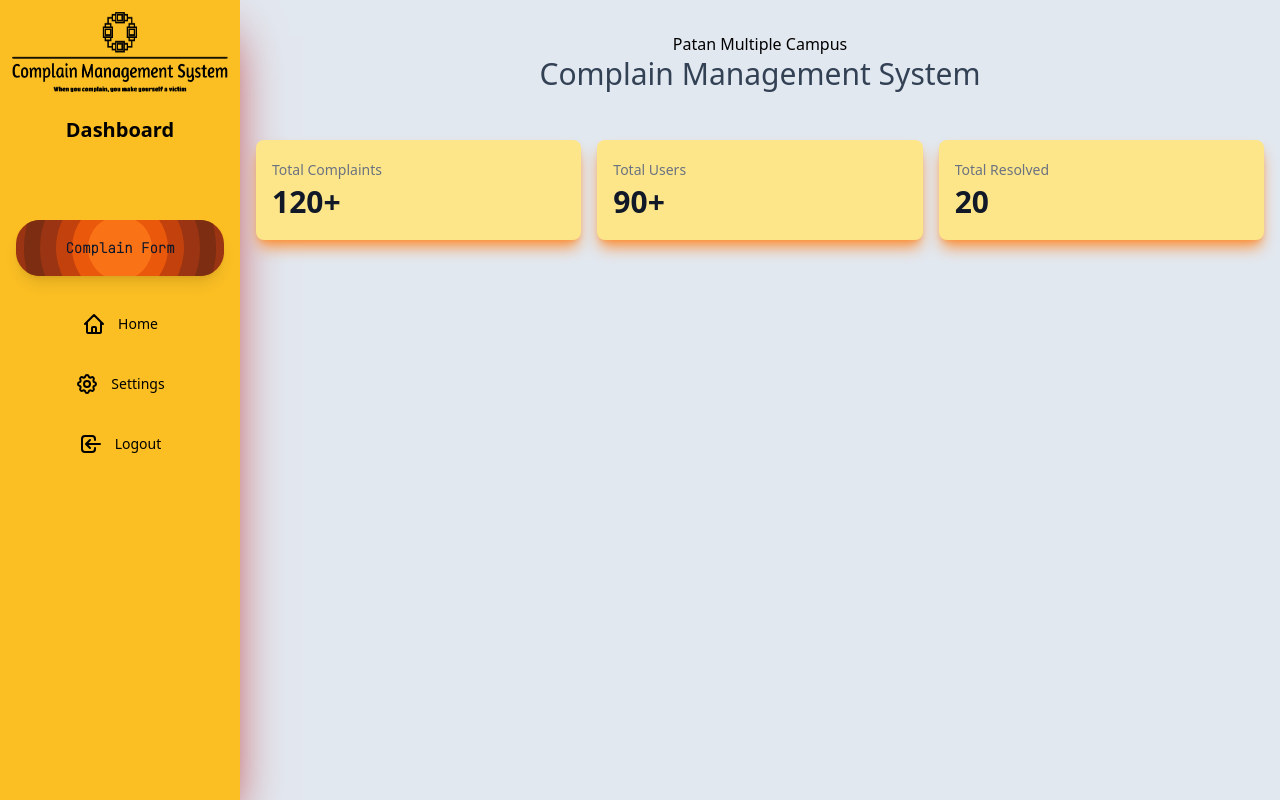
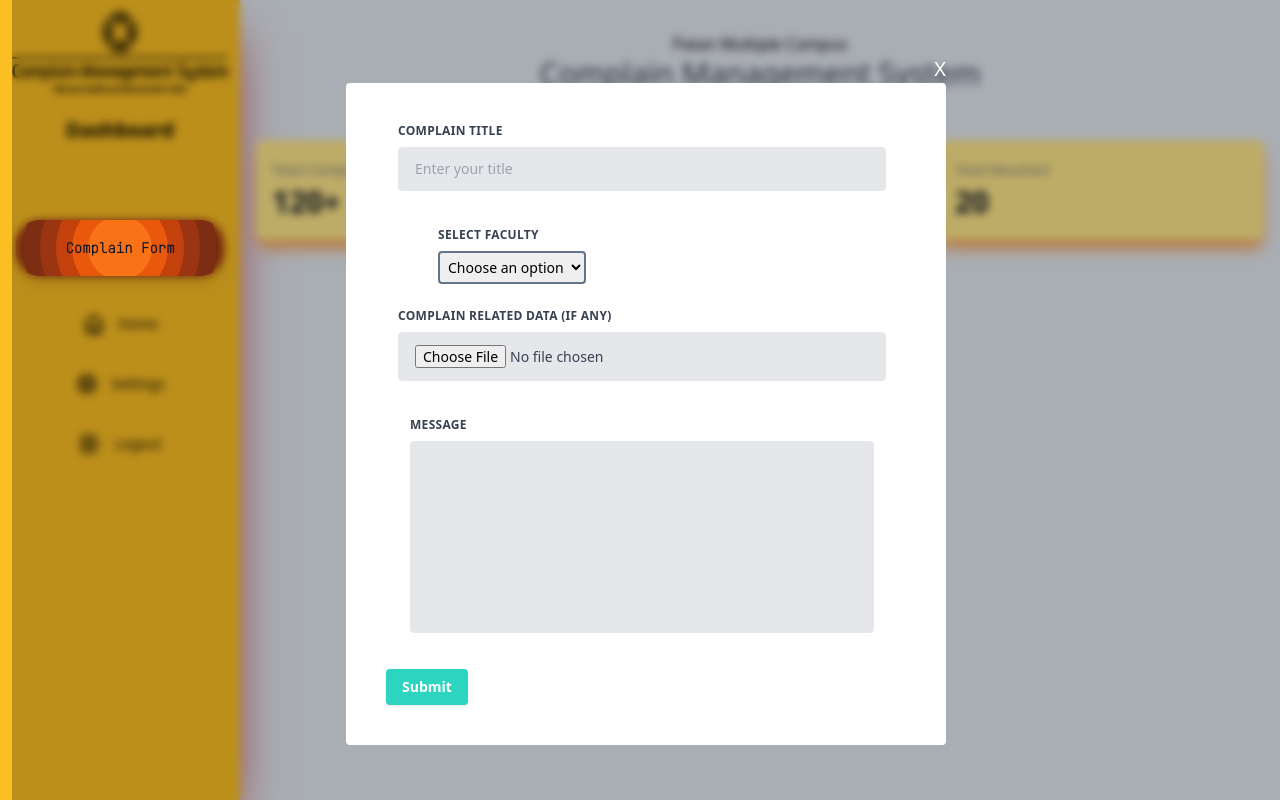
Before and after one commit to Milap-Magar/frontend, a React (Create React App) app: page /dashboard in a window 1280 px wide. Both pictures are taken after a click on the button "Complain Form". Built offline with nearby package versions, Linux system fonts and the light colour scheme; the HTML template or start-up script is replaced by a standard one.

Commit message:
Complain Form added

```diff
--- a/src/App.js
+++ b/src/App.js
@@ -1,6 +1,6 @@
 import React, { useState } from "react";
 import { BrowserRouter as Router, Routes, Route } from "react-router-dom";
-import {Dashboard, Complain} from "./components/";
+import {Dashboard, Complain } from "./components/";
 import { Login, Register } from "./pages";
 import "./index.css";
 // import PrivateRoute from "./routes/Private.routes";
--- a/src/components/A-Componenets/Button.jsx
+++ b/src/components/A-Componenets/Button.jsx
@@ -1,9 +1,16 @@
-import React from "react";
+import React, { useState , Fragment } from "react";
+import Modal from "./Modal";
+import Form from "./Form";
 
 const Button = () => {
+  const [showModal, setShowModal] = useState(false);
   return (
     <>
-      <button className="relative shadow-lg shadow-red-7 00 hover:border-sky-600 duration-500 group cursor-pointer text-slate-900 font-jet-mono text-md hover:text-lg overflow-hidden h-14 w-52 rounded-3xl bg-orange-800 p-2 flex justify-center items-center font-extrabold">
+      <Fragment>
+        <button
+          className="relative shadow-lg shadow-red-7 00 hover:border-sky-600 duration-500 group cursor-pointer text-slate-900 font-jet-mono text-md hover:text-lg overflow-hidden h-14 w-52 rounded-3xl bg-orange-800 p-2 flex justify-center items-center font-extrabold"
+          onClick={() => setShowModal(true)}
+        >
           <div className="absolute z-10 w-48 h-48 rounded-full group-hover:scale-150 transition-all  duration-500 ease-in-out bg-orange-900 delay-150 group-hover:delay-75"></div>
           <div className="absolute z-10 w-40 h-40 rounded-full group-hover:scale-150 transition-all  duration-500 ease-in-out bg-orange-800 delay-150 group-hover:delay-100"></div>
           <div className="absolute z-10 w-32 h-32 rounded-full group-hover:scale-150 transition-all  duration-500 ease-in-out bg-orange-700 delay-150 group-hover:delay-150"></div>
@@ -11,6 +18,12 @@ const Button = () => {
           <div className="absolute z-10 w-16 h-16 rounded-full group-hover:scale-150 transition-all  duration-500 ease-in-out bg-orange-500 delay-150 group-hover:delay-300"></div>
           <p className="z-10">Complain Form</p>
         </button>
+
+        {/* form model */}
+        <Modal isVisible={showModal} onClose={() => setShowModal(false)}>
+          <Form />
+        </Modal>
+      </Fragment>
     </>
   );
 };
--- /dev/null
+++ b/src/components/A-Componenets/Form.jsx
@@ -0,0 +1,126 @@
+import React, { useState } from "react";
+
+const Form = () => {
+  const [selectedFaculty, setSelectedFaculty] = useState("");
+  return (
+    <div>
+      <form className="w-full max-w-lg flex flex-col justify-center m-8">
+        <div className="flex flex-wrap mb-6">
+          <div className="w-full px-3">
+            <label
+              className="block uppercase tracking-wide text-gray-700 text-xs font-bold mb-2"
+              for="grid-password"
+            >
+              Complain Title
+            </label>
+            <input
+              className="appearance-none block w-full bg-gray-200 text-gray-700 border border-gray-200 rounded py-3 px-4 mb-3 leading-tight focus:outline-none focus:bg-white focus:border-gray-500"
+              id="email"
+              type="name"
+              placeholder="Enter your title"
+            />
+          </div>
+        </div>
+
+        <div className="flex justify-between px-10">
+
+          <div className="flex flex-wrap mb-6">
+            <div className="w-full px-3">
+              <label
+                className="block uppercase tracking-wide text-gray-700 text-xs font-bold mb-2"
+                for="grid-password"
+              >
+                Select Faculty
+              </label>
+              <select
+                id="category_id"
+                name="Category"
+                className="border-[2px] p-1 border-slate-500 rounded focus:border-slate-900"
+                onChange={(e) => setSelectedFaculty(e.target.value)}
+              >
+                <option disabled selected value="">
+                  Choose an option
+                </option>
+                <option value="BCA">BCA</option>
+                <option value="BSCSIT">BSCSIT</option>
+                <option value="BSW">BSW</option>
+                <option value="BBA">BBA</option>
+              </select>
+            </div>
+          </div>
+          {selectedFaculty && (
+            <div className="flex flex-wrap mb-6">
+              <div className="w-full px-3">
+                <label
+                  className="block uppercase tracking-wide text-gray-700 text-xs font-bold mb-2"
+                  htmlFor="grid-password"
+                >
+                  Select Semsester
+                </label>
+                <select
+                  id="category_id"
+                  name="Category"
+                  className="border-[2px] p-1 border-slate-500 rounded focus:border-slate-900"
+                >
+                  <option disabled selected value="">
+                    Choose an option
+                  </option>
+                  <option value="Value1">1st </option>
+                  <option value="Value2">2nd</option>
+                  <option value="Value3">3rd</option>
+                  <option value="Value4">4th</option>
+                </select>
+              </div>
+            </div>
+          )}
+        </div>
+
+        <div className="flex flex-wrap mb-6">
+          <div className="w-full px-3">
+            <label
+              className="block uppercase tracking-wide text-gray-700 text-xs font-bold mb-2"
+              for="grid-password"
+            >
+              Complain related data (if any)
+            </label>
+            <input
+              className="appearance-none block w-full bg-gray-200 text-gray-700 border border-gray-200 rounded py-3 px-4 mb-3 leading-tight focus:outline-none focus:bg-white focus:border-gray-500"
+              id="email"
+              type="file"
+              placeholder="Enter your title"
+            />
+          </div>
+        </div>
+
+        <div className="flex flex-wrap mx-3 mb-6">
+          <div className="w-full px-3">
+            <label
+              className="block uppercase tracking-wide text-gray-700 text-xs font-bold mb-2"
+              for="grid-password"
+            >
+              Message
+            </label>
+            <textarea
+              className=" no-resize appearance-none block w-full bg-gray-200 text-gray-700 border border-gray-200 rounded py-3 px-4 mb-3 leading-tight focus:outline-none focus:bg-white focus:border-gray-500 h-48 resize-none"
+              id="message"
+            ></textarea>
+          </div>
+        </div>
+
+        <div className="md:flex md:items-center">
+          <div className="md:w-1/3">
+            <button
+              className="shadow bg-teal-400 hover:bg-teal-400 focus:shadow-outline focus:outline-none text-white font-bold py-2 px-4 rounded"
+              type="button"
+            >
+              Submit
+            </button>
+          </div>
+          <div className="md:w-2/3"></div>
+        </div>
+      </form>
+    </div>
+  );
+};
+
+export default Form;
--- /dev/null
+++ b/src/components/A-Componenets/Modal.jsx
@@ -0,0 +1,24 @@
+import React from "react";
+
+const Modal = ({ isVisible, onClose, children }) => {
+  if (!isVisible) return null;
+
+  const handleClose = (e) => {
+    if (e.target.id === "wrapper") onClose();
+  };
+
+  return (
+    <div
+      className={`fixed inset-0 bg-black bg-opacity-25 backdrop-blur-sm flex justify-center items-center`}
+      id="wrapper"
+      onClick={handleClose}
+    >
+      <div className={`w-[600px] flex flex-col`}>
+        <button className={`text-white text-xl place-self-end`} onClick={()=> onClose()}>X</button>
+        <div className={`bg-white p-2 rounded`}>{ children } </div>
+      </div>
+    </div>
+  );
+};
+
+export default Modal;
--- a/src/components/Complain.components.jsx
+++ b/src/components/Complain.components.jsx
@@ -1,8 +1,11 @@
 import React from 'react'
+import Modal from './A-Componenets/Modal'
 
 const Complain = () => {
   return (
-    <div>Complain</div>
+    <div>
+      <Modal />
+    </div>
   )
 }
 
--- a/src/components/Dashboard.component.jsx
+++ b/src/components/Dashboard.component.jsx
@@ -4,9 +4,6 @@ import Button from "./A-Componenets/Button";
 import "./style.css";
 
 const Dashboard = () => {
-  function handleComplain(){
-    return
-  }
   return (
     <>
       <div className="flex bg-slate-200 h-screen w-full body">
--- a/src/components/Form.components.jsx
+++ /dev/null
@@ -1,92 +0,0 @@
-import React from "react";
-
-const Form = () => {
-  return (
-    <div>
-      <form className="w-full max-w-lg">
-        <div className="flex flex-wrap mx-3 mb-6">
-          <div className="w-full md:w-1/2 px-3 mb-6 md:mb-0">
-            <label
-              className="block uppercase tracking-wide text-gray-700 text-xs font-bold mb-2"
-              for="grid-first-name"
-            >
-              First Name
-            </label>
-            <input
-              className="appearance-none block w-full bg-gray-200 text-gray-700 border border-red-500 rounded py-3 px-4 mb-3 leading-tight focus:outline-none focus:bg-white"
-              id="grid-first-name"
-              type="text"
-              placeholder="Jane"
-            />
-            <p className="text-red-500 text-xs italic">
-              Please fill out this field.
-            </p>
-          </div>
-          <div className="w-full md:w-1/2 px-3">
-            <label
-              className="block uppercase tracking-wide text-gray-700 text-xs font-bold mb-2"
-              for="grid-last-name"
-            >
-              Last Name
-            </label>
-            <input
-              className="appearance-none block w-full bg-gray-200 text-gray-700 border border-gray-200 rounded py-3 px-4 leading-tight focus:outline-none focus:bg-white focus:border-gray-500"
-              id="grid-last-name"
-              type="text"
-              placeholder="Doe"
-            />
-          </div>
-        </div>
-        <div className="flex flex-wrap -mx-3 mb-6">
-          <div className="w-full px-3">
-            <label
-              className="block uppercase tracking-wide text-gray-700 text-xs font-bold mb-2"
-              for="grid-password"
-            >
-              E-mail
-            </label>
-            <input
-              className="appearance-none block w-full bg-gray-200 text-gray-700 border border-gray-200 rounded py-3 px-4 mb-3 leading-tight focus:outline-none focus:bg-white focus:border-gray-500"
-              id="email"
-              type="email"
-            />
-            <p className="text-gray-600 text-xs italic">
-              Some tips - as long as needed
-            </p>
-          </div>
-        </div>
-        <div className="flex flex-wrap -mx-3 mb-6">
-          <div className="w-full px-3">
-            <label
-              className="block uppercase tracking-wide text-gray-700 text-xs font-bold mb-2"
-              for="grid-password"
-            >
-              Message
-            </label>
-            <textarea
-              className=" no-resize appearance-none block w-full bg-gray-200 text-gray-700 border border-gray-200 rounded py-3 px-4 mb-3 leading-tight focus:outline-none focus:bg-white focus:border-gray-500 h-48 resize-none"
-              id="message"
-            ></textarea>
-            <p className="text-gray-600 text-xs italic">
-              Re-size can be disabled by set by resize-none / resize-y /
-              resize-x / resize
-            </p>
-          </div>
-        </div>
-        <div className="md:flex md:items-center">
-          <div className="md:w-1/3">
-            <button
-              className="shadow bg-teal-400 hover:bg-teal-400 focus:shadow-outline focus:outline-none text-white font-bold py-2 px-4 rounded"
-              type="button"
-            >
-              Send
-            </button>
-          </div>
-          <div className="md:w-2/3"></div>
-        </div>
-      </form>
-    </div>
-  );
-};
-
-export default Form;
--- a/src/components/index.js
+++ b/src/components/index.js
@@ -1,3 +1,2 @@
 export { default as Dashboard } from "./Dashboard.component";
-export { default as Form } from "./Form.components";
 export { default as Complain } from "./Complain.components";
```
Lines whose indentation alone changed are shown as unchanged.
